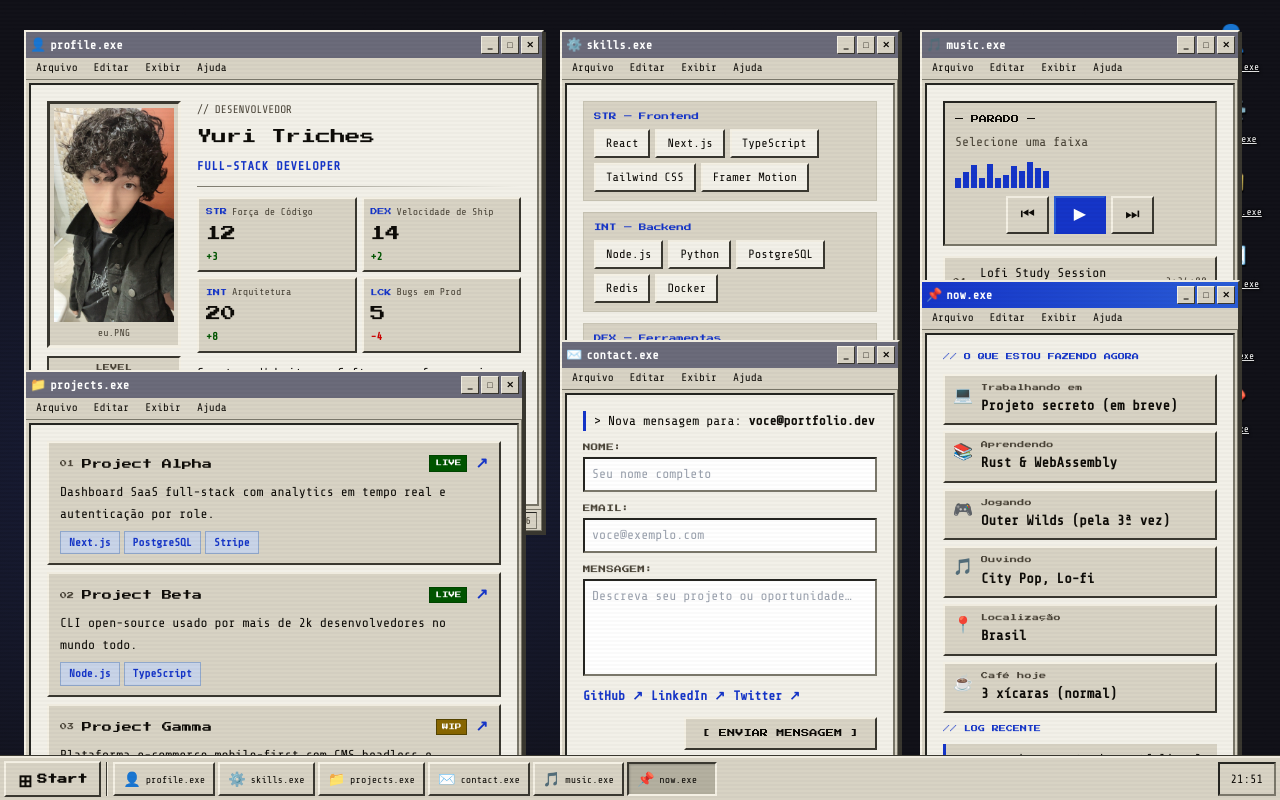
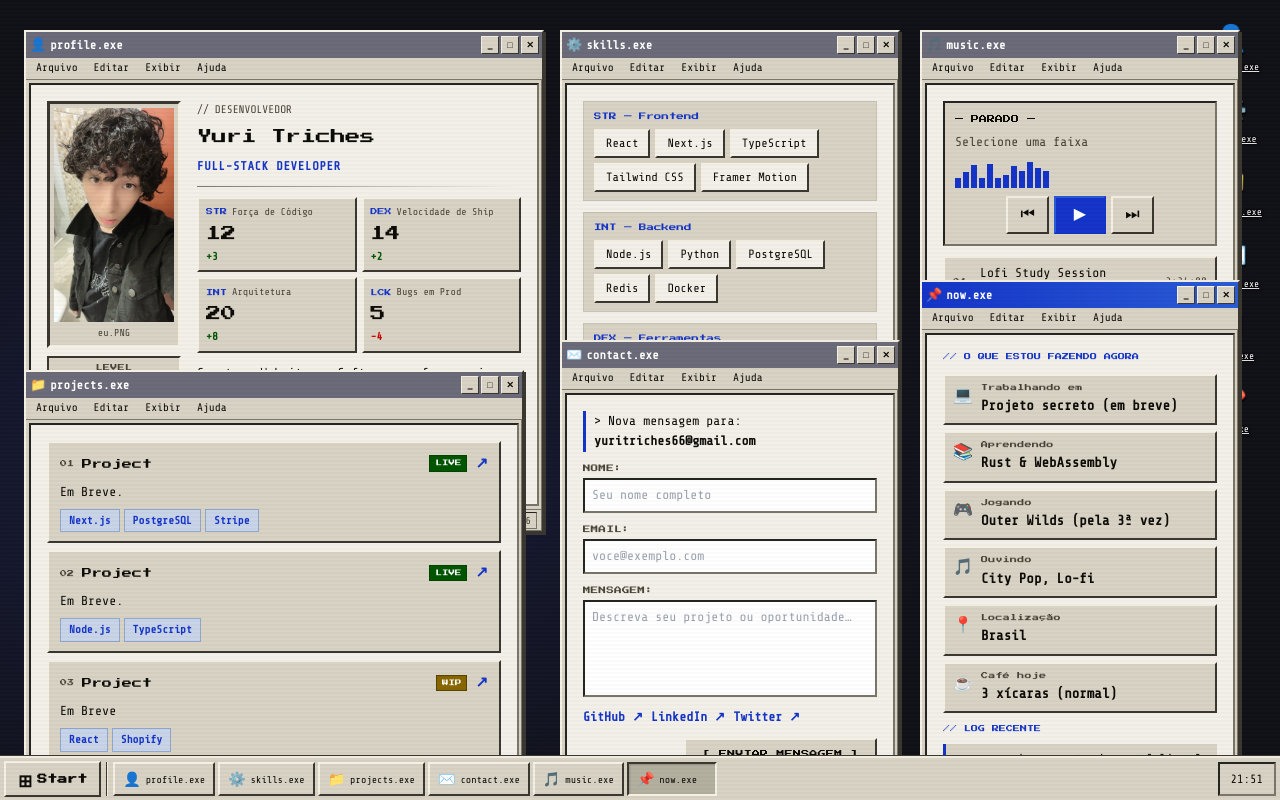
Before and after one commit to YuriTriches/sitedoyubi, a Next.js app: page / in a window 1280 px wide. Built offline with nearby package versions, Linux system fonts and the light colour scheme.

Commit message:
Update page.tsx

```diff
--- a/app/page.tsx
+++ b/app/page.tsx
@@ -294,10 +294,10 @@ function SkillsContent() {
 
 function ProjectsContent() {
   const projects = [
-    { n:"Project Alpha", d:"Dashboard SaaS full-stack com analytics em tempo real e autenticação por role.", s:["Next.js","PostgreSQL","Stripe"], href:"#", status:"LIVE" },
-    { n:"Project Beta",  d:"CLI open-source usado por mais de 2k desenvolvedores no mundo todo.",           s:["Node.js","TypeScript"],        href:"#", status:"LIVE" },
-    { n:"Project Gamma", d:"Plataforma e-commerce mobile-first com CMS headless e vitrine customizada.",    s:["React","Shopify"],             href:"#", status:"WIP"  },
-    { n:"Project Delta", d:"Assistente de escrita com IA usando modelo fine-tuned customizado.",            s:["Python","FastAPI","LLM"],      href:"#", status:"LIVE" },
+    { n:"Project", d:"Em Breve.", s:["Next.js","PostgreSQL","Stripe"], href:"#", status:"LIVE" },
+    { n:"Project",  d:"Em Breve.",           s:["Node.js","TypeScript"],        href:"#", status:"LIVE" },
+    { n:"Project", d:"Em Breve",    s:["React","Shopify"],             href:"#", status:"WIP"  },
+    { n:"Project", d:"Em Breve.",            s:["Python","FastAPI","LLM"],      href:"#", status:"LIVE" },
   ];
   return (
     <div className="c-projects">
@@ -337,7 +337,7 @@ function ContactContent() {
         </div>
       ) : (
         <>
-          <div className="ct-intro">&gt; Nova mensagem para: <strong>voce@portfolio.dev</strong></div>
+          <div className="ct-intro">&gt; Nova mensagem para: <strong>yuritriches66@gmail.com</strong></div>
           {(["name","email","msg"] as const).map(k => (
             <div key={k} className="ct-field">
               <label className="ct-label">{k === "name" ? "NOME:" : k === "email" ? "EMAIL:" : "MENSAGEM:"}</label>
```
